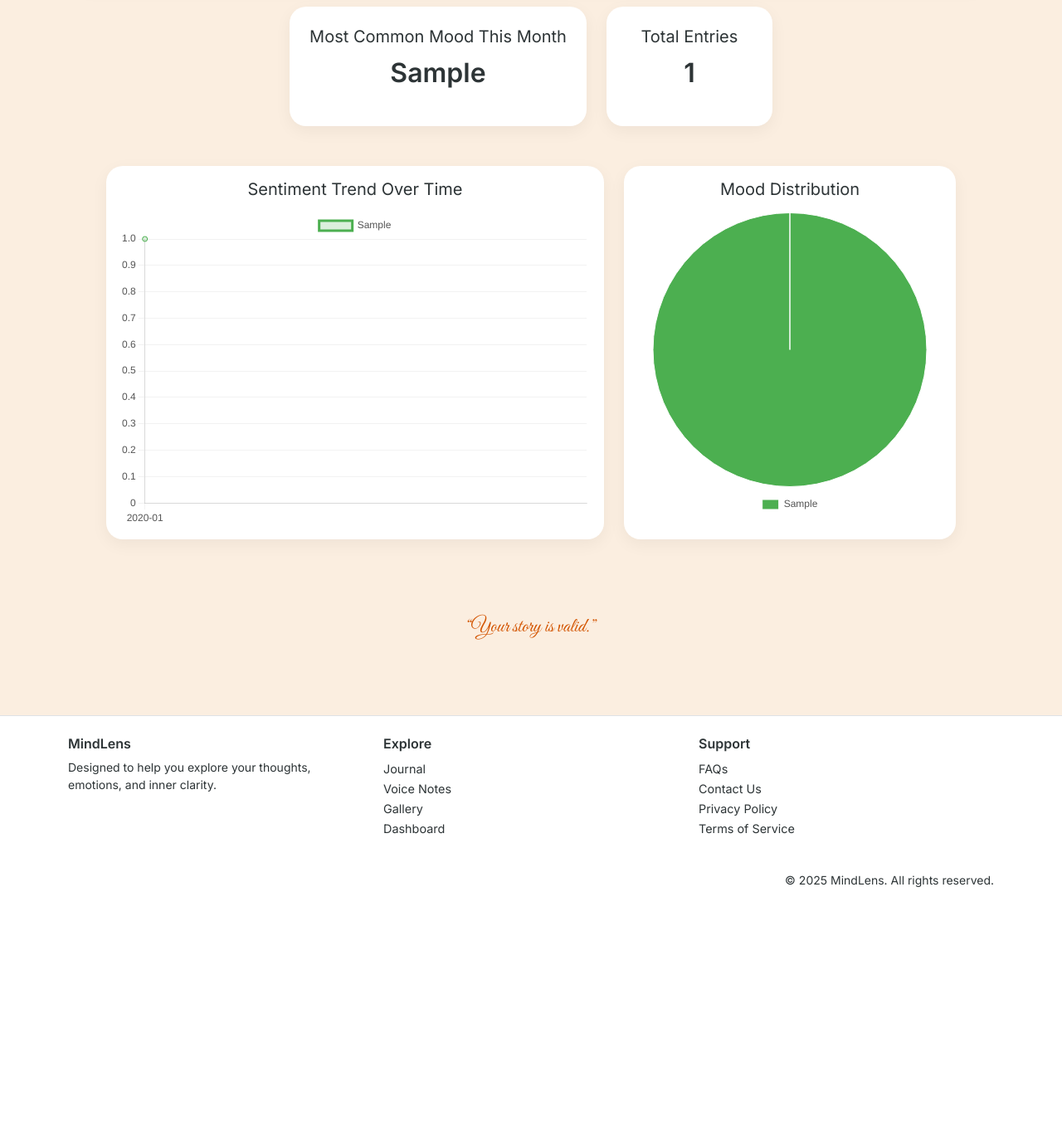
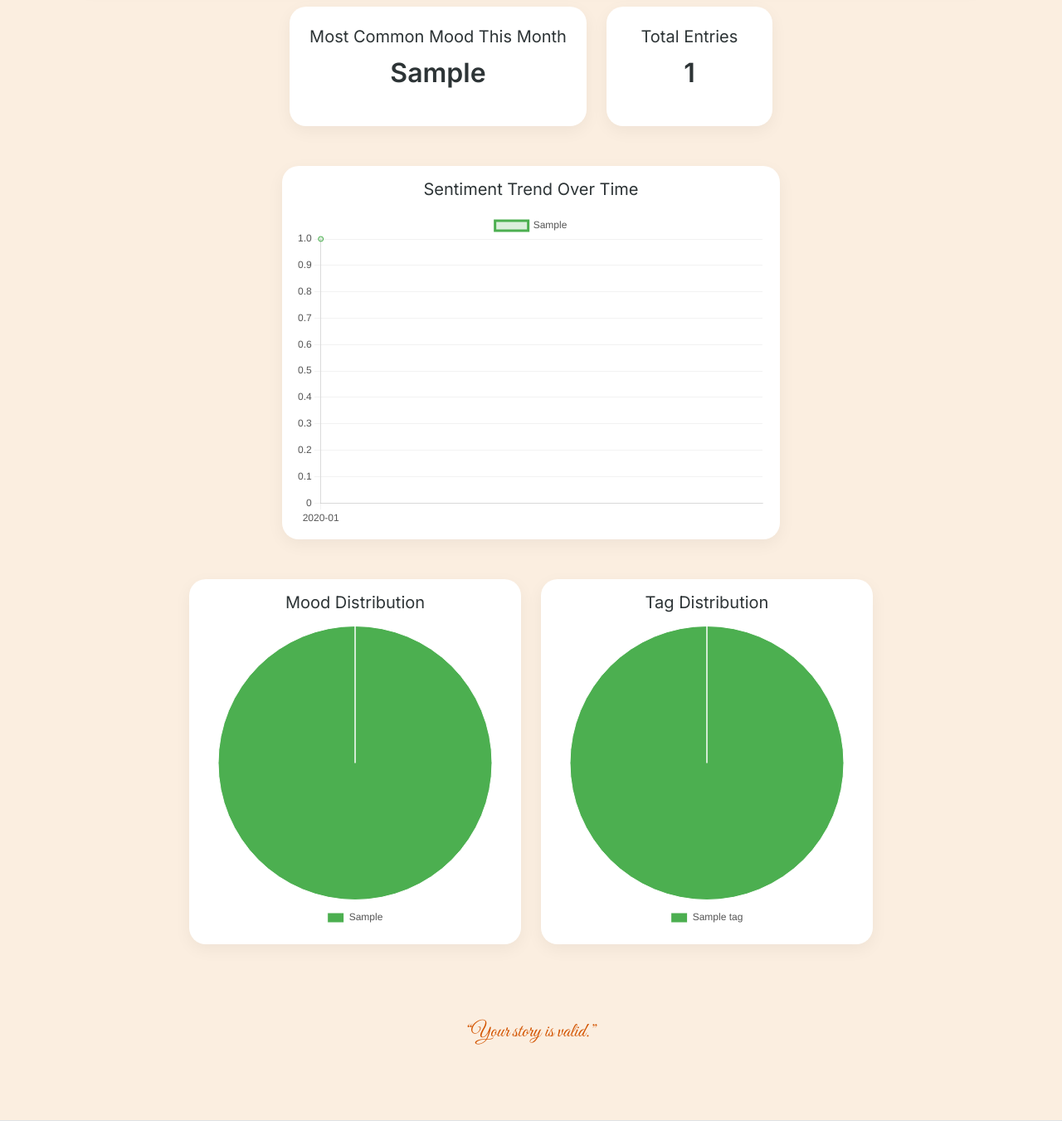
Before and after one commit to SheCodes-esprit/MindLens, a Django app: page /entries/entry_stats/ in a window 1280 px wide. Shown: the part 362-1713 px from the top of the page at 83% size. Before the commit the page ends 1431 px from the top, so only its background shows below. Run offline with Django 4.2, Linux system fonts and the light colour scheme; a user stored in the database is signed in; tables that the repository leaves empty hold one stand-in row (values such as "Sample post"); parts of the project's set-up code (start-up, migrations or seed data) failed here and were passed over.

Commit message:
add tags stats

```diff
--- a/templates/frontoffice/pages/text/entry_stats.html
+++ b/templates/frontoffice/pages/text/entry_stats.html
@@ -27,16 +27,28 @@
     </div>
   </div>
 
-  <div class="d-flex flex-wrap gap-4 justify-content-center">
+<div class="d-flex flex-wrap gap-4 justify-content-center mb-5">
   <div class="glass-card p-3" style="flex:1; min-width:300px; max-width:600px;">
     <h5 class="mb-3">Sentiment Trend Over Time</h5>
     <canvas id="sentimentChart" height="200"></canvas>
   </div>
+</div>
+
+<div class="d-flex flex-wrap gap-4 justify-content-center">
   <div class="glass-card p-3" style="flex:1; min-width:300px; max-width:400px;">
     <h5 class="mb-3">Mood Distribution</h5>
     <canvas id="moodPieChart" height="200"></canvas>
   </div>
+
+  <div class="glass-card p-3" style="flex:1; min-width:300px; max-width:400px;">
+    <h5 class="mb-3">Tag Distribution</h5>
+    <canvas id="tagPieChart" height="200"></canvas>
   </div>
+</div>
+
+
+
+
 
 </section>
 
@@ -80,6 +92,28 @@
           }
       }
   });
+
+  new Chart(document.getElementById('tagPieChart'), {
+    type: 'pie',
+    data: {
+        labels: {{ tag_labels }},
+        datasets:[{
+            data: {{ tag_counts }},
+            backgroundColor: {{ tag_colors }},
+            borderWidth: 1,
+            borderColor: '#fff'
+        }]
+    },
+    options: {
+        responsive: true,
+        plugins: {
+          legend: {
+            position: 'bottom',
+            labels: { color: '#555', boxWidth:20, padding:15 }
+          }
+        }
+    }
+});
 </script>
 
 <style>
--- a/textEntries/views.py
+++ b/textEntries/views.py
@@ -43,11 +43,18 @@ def entry_list(request):
         except ValueError:
             pass
 
+    tag_id = request.GET.get('tag', '').strip()
+    if tag_id.isdigit():
+        entries = entries.filter(tag_id=int(tag_id))
+
     feelings_list = Entry.objects.filter(user=request.user).values_list('feeling', flat=True).distinct()
+
+    tags_list = Tag.objects.filter(user=request.user).order_by('name')
 
     context = {
         'entries': entries,
         'feelings_list': feelings_list,
+        'tags_list': tags_list,
         'request': request,
     }
     return render(request, 'frontoffice/pages/text/entries.html', context)
@@ -286,6 +293,8 @@ nltk.download("omw-1.4")
 STOPWORDS = set(stopwords.words("english"))
 lemmatizer = WordNetLemmatizer()
 
+from django.db.models import Count
+
 @login_required
 def entry_stats(request):
     entries = Entry.objects.filter(user=request.user).order_by('created_at')
@@ -297,10 +306,14 @@ def entry_stats(request):
             "pie_labels": "[]",
             "pie_counts": "[]",
             "pie_colors": "[]",
+            "tag_labels": "[]",
+            "tag_counts": "[]",
+            "tag_colors": "[]",
             "most_common_mood": "Neutral",
             "total_entries": 0
         })
 
+    # ---------------- Mood statistics ----------------
     all_sentiments = set()
     sentiment_counts = Counter()
     sentiment_over_time = defaultdict(lambda: defaultdict(int))
@@ -335,11 +348,13 @@ def entry_stats(request):
     sentiment_to_score = {s: i + 1 for i, s in enumerate(sorted_sentiments)}
 
     total_entries = len(entries)
-    total_score = sum(sentiment_to_score[entry.feeling or "Neutral"] for entry in entries)
-    avg_index = round(total_score / total_entries) - 1 if total_entries else 0
-    avg_index = max(0, min(avg_index, len(sorted_sentiments) - 1))
+    most_common_mood = sorted_sentiments[0] if sorted_sentiments else "Neutral"
 
-    most_common_mood = sorted_sentiments[0] if sorted_sentiments else "Neutral"
+    # ---------------- Tag statistics ----------------
+    tag_counts_qs = entries.values('tag__name').annotate(count=Count('id')).order_by('-count')
+    tag_labels = [t['tag__name'] or 'Untagged' for t in tag_counts_qs]
+    tag_counts = [t['count'] for t in tag_counts_qs]
+    tag_colors = colors[:len(tag_labels)]
 
     context = {
         "labels": mark_safe(json.dumps(sorted_dates)),
@@ -347,6 +362,9 @@ def entry_stats(request):
         "pie_labels": mark_safe(json.dumps(pie_labels)),
         "pie_counts": mark_safe(json.dumps(pie_counts)),
         "pie_colors": mark_safe(json.dumps(pie_colors)),
+        "tag_labels": mark_safe(json.dumps(tag_labels)),
+        "tag_counts": mark_safe(json.dumps(tag_counts)),
+        "tag_colors": mark_safe(json.dumps(tag_colors)),
         "most_common_mood": most_common_mood,
         "total_entries": total_entries,
     }
```
Also changed, not shown: templates/frontoffice/pages/text/entries.html (+8 -0 lines). Lines whose indentation alone changed are shown as unchanged.
